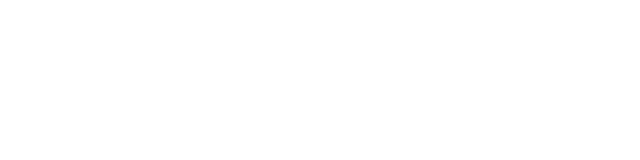
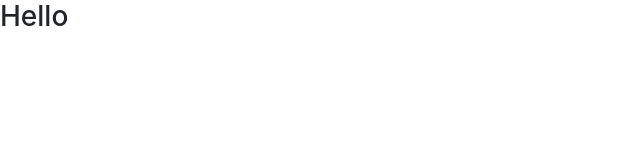
Before and after one commit to jibon969/react_portfolio, a React (Create React App) app: page / in a window 1280 px wide. Shown: the top 160 px of the page, without its empty margins (0-640 px from the left). Built offline with nearby package versions, Linux system fonts and the light colour scheme; the HTML template or start-up script is replaced by a standard one.

Commit message:
added home page

```diff
--- a/src/Routes/HandleRouter.js
+++ b/src/Routes/HandleRouter.js
@@ -1,14 +1,12 @@
 import React from "react";
 import { Route, Routes } from "react-router-dom";
-import home from "../views/home/home";
-import about from "../views/about/about";
+import Home from "../views/Home/Home";
 
 const HandleRouter = () => {
   return (
     <>
       <Routes>
-        <Route path="/" element={<home />} />
-        <Route path="/about" element={<about />} />
+        <Route path="/" element={<Home />} />
       </Routes>
     </>
   );
--- a/src/views/home/home.js
+++ b/src/views/Home/Home.js
@@ -1,6 +1,6 @@
 import React from "react";
 
-const home = () => {
+const Home = () => {
 
     return (
         <>
@@ -11,4 +11,4 @@
     );
 };
 
-export default home;
+export default Home;
```
